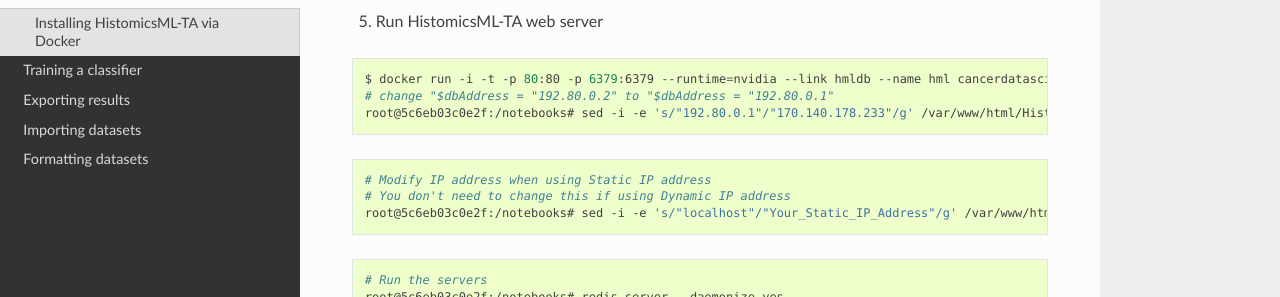
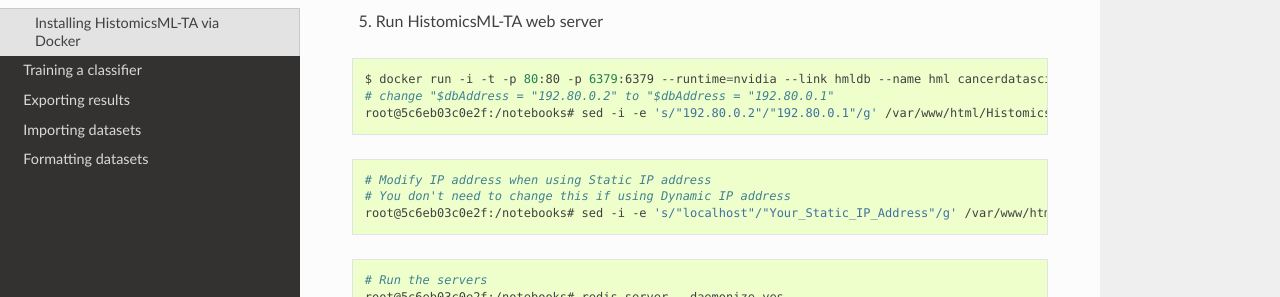
Before and after one commit to PathologyDataScience/HistomicsML2, a Sphinx documentation site: the page built from docs/installation.rst, in a window 1280 px wide and 900 px high, scrolled down 1447 px. Shown: the part 154-451 px from the top of the window. Built offline with Sphinx 7.4.7 and the Read the Docs theme 2.0.0, drawn with Linux system fonts in a browser that asks for light colours.

Commit message:
Updated command for installation

```diff
--- a/docs/installation.rst
+++ b/docs/installation.rst
@@ -77,7 +77,7 @@
 
   $ docker run -i -t -p 80:80 -p 6379:6379 --runtime=nvidia --link hmldb --name hml cancerdatascience/hmlweb_gpu:1.0 /bin/bash
   # change "$dbAddress = "192.80.0.2" to "$dbAddress = "192.80.0.1"
-  root@5c6eb03c0e2f:/notebooks# sed -i -e 's/"192.80.0.1"/"170.140.178.233"/g' /var/www/html/HistomicsML/db/accounts.php
+  root@5c6eb03c0e2f:/notebooks# sed -i -e 's/"192.80.0.2"/"192.80.0.1"/g' /var/www/html/HistomicsML/db/accounts.php
 
 .. code-block:: bash
 
```
